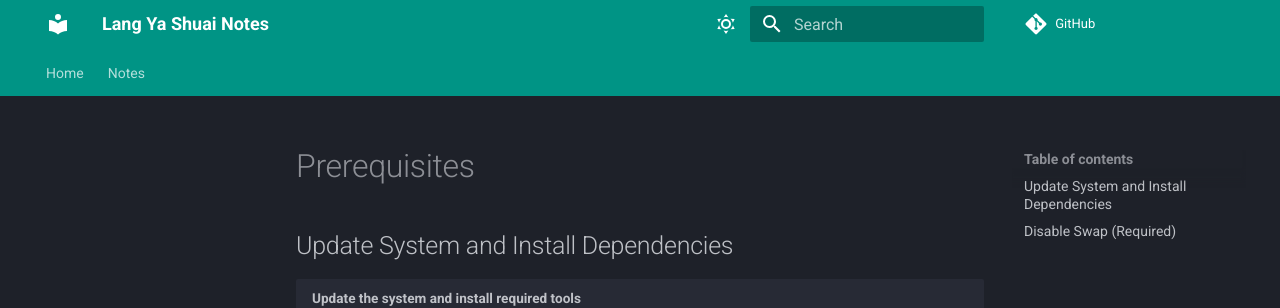
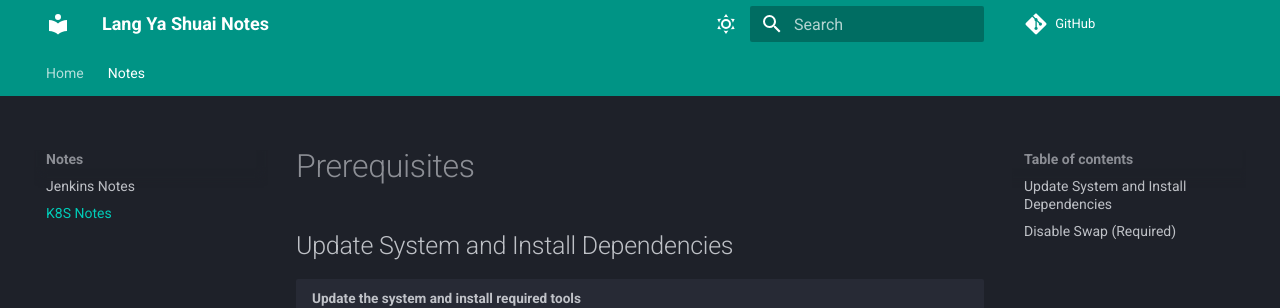
Before and after one commit to zhouushe/notes, an MkDocs documentation site: the page built from docs/k8s.md, in a window 1280 px wide. Shown: the top 308 px of the page. Built offline with MkDocs 1.6.1 and Material for MkDocs 9.7.7, drawn with Linux system fonts in a browser that asks for light colours; comment, search, counter and statistics services are not loaded.

Commit message:
Update mkdocs.yml

```diff
--- a/mkdocs.yml
+++ b/mkdocs.yml
@@ -23,6 +23,7 @@ nav:
   - Home: index.md
   - Notes:
       - Jenkins Notes: jenkins.md
+      - K8S Notes: k8s.md
 
 markdown_extensions:
   - toc:
```
